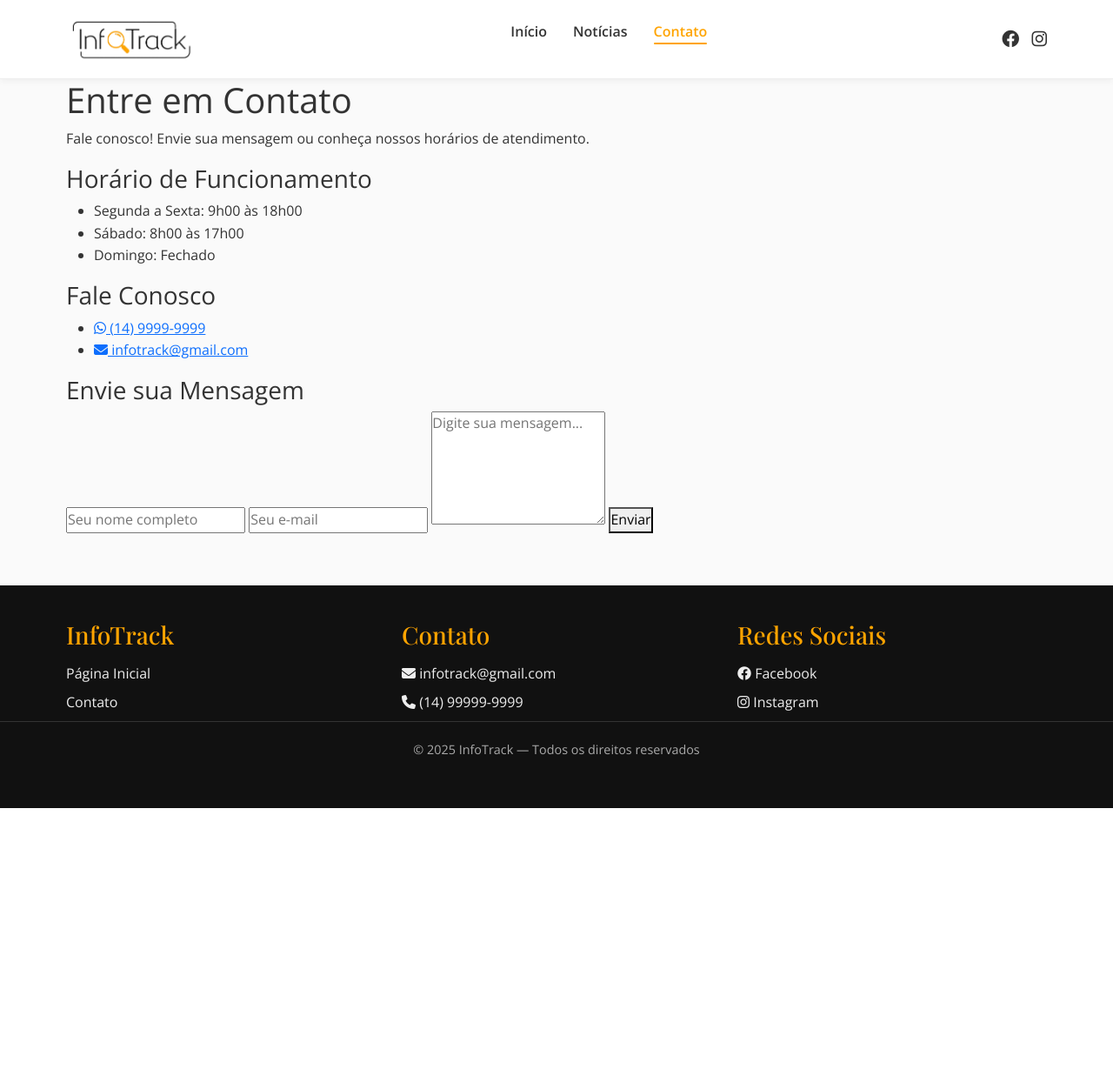
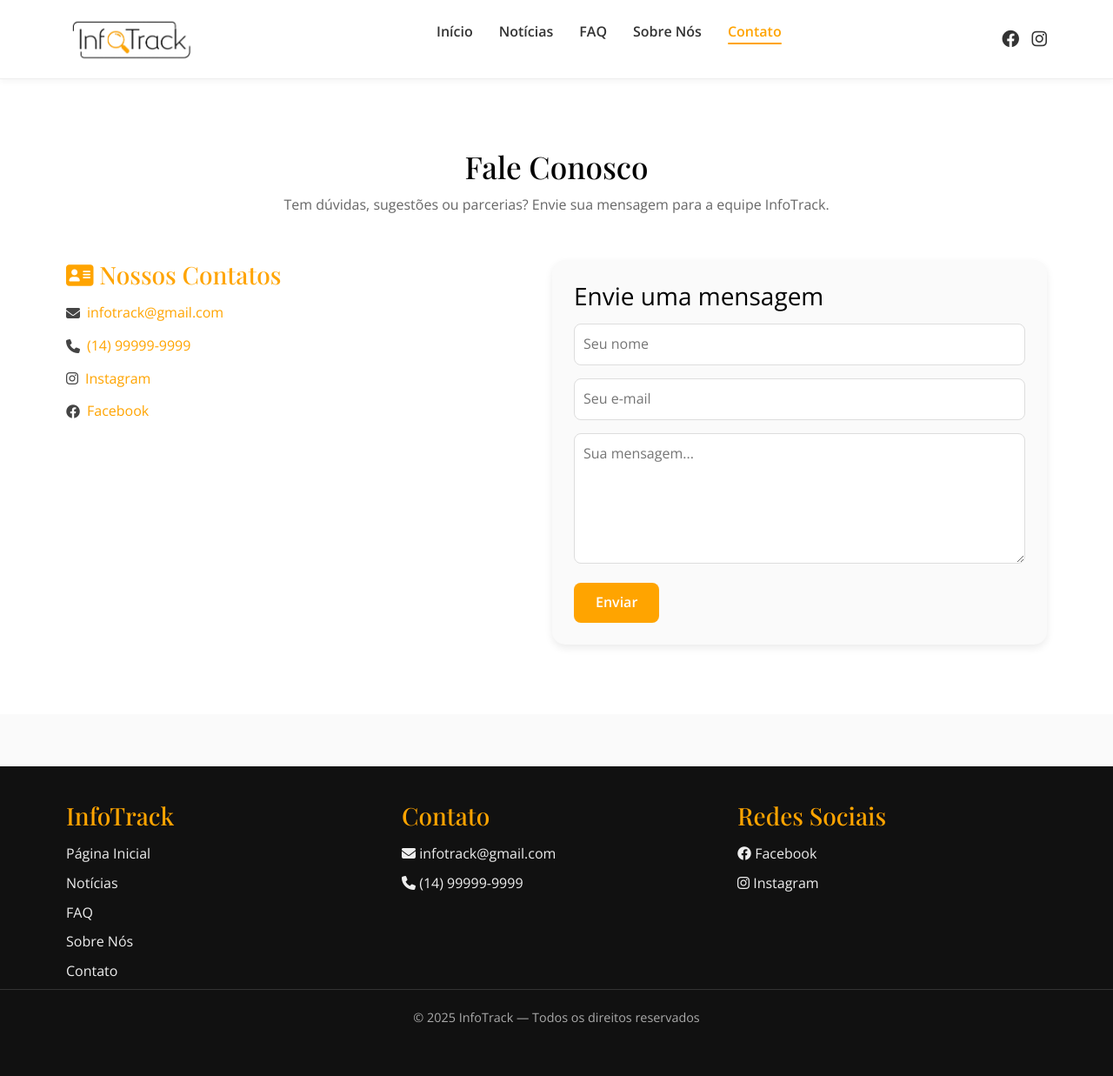
Before and after one commit to NathanGSsilva/fabrica-de-projetos-2025, a Django app: page /contato/ in a window 1280 px wide. Shown: the whole page at 87% size. Before the commit the page ends 929 px from the top, so only its background shows below. Run offline with Django 5.2, Linux system fonts and the light colour scheme.

Commit message:
arrumação template

```diff
--- a/homepage/static/homepage/css/style.css
+++ b/homepage/static/homepage/css/style.css
@@ -326,3 +326,214 @@ body {
   opacity: 1;
   transform: translateY(0);
 }
+
+/* ==================== FAQ PAGE ==================== */
+.faq-page {
+  background: #fff;
+  padding: 80px 0;
+}
+
+.faq-page h1 {
+  text-align: center;
+  font-family: var(--fonte-titulo);
+  color: var(--secundaria);
+  font-size: 2.2rem;
+  margin-bottom: 10px;
+}
+
+.faq-page .subtitulo {
+  text-align: center;
+  color: #666;
+  font-size: 1rem;
+  margin-bottom: 40px;
+}
+
+.faq-grid {
+  display: grid;
+  grid-template-columns: repeat(auto-fit, minmax(280px, 1fr));
+  gap: 25px;
+}
+
+.faq-item {
+  background: #fafafa;
+  padding: 25px 30px;
+  border-radius: 15px;
+  box-shadow: 0 4px 10px rgba(0, 0, 0, 0.08);
+  transition: all 0.3s ease;
+}
+
+.faq-item:hover {
+  transform: translateY(-5px);
+  box-shadow: 0 6px 14px rgba(0, 0, 0, 0.1);
+}
+
+.faq-item h3 {
+  color: var(--primaria);
+  margin-bottom: 10px;
+  font-size: 1.1rem;
+  display: flex;
+  align-items: center;
+  gap: 10px;
+}
+
+.faq-item p {
+  color: #444;
+  font-size: 0.95rem;
+  line-height: 1.6;
+}
+
+/* ==================== CONTATO PAGE ==================== */
+.contato-page {
+  background: #fff;
+  padding: 80px 0;
+}
+
+.contato-page h1 {
+  text-align: center;
+  font-family: var(--fonte-titulo);
+  color: var(--secundaria);
+  font-size: 2.2rem;
+  margin-bottom: 10px;
+}
+
+.contato-page .subtitulo {
+  text-align: center;
+  color: #666;
+  font-size: 1rem;
+  margin-bottom: 50px;
+}
+
+.contato-grid {
+  display: flex;
+  flex-wrap: wrap;
+  justify-content: space-between;
+  gap: 40px;
+}
+
+.contato-info {
+  flex: 1 1 300px;
+}
+
+.contato-info h3 {
+  color: var(--primaria);
+  font-family: var(--fonte-titulo);
+  margin-bottom: 15px;
+}
+
+.contato-info ul {
+  list-style: none;
+  padding: 0;
+}
+
+.contato-info li {
+  margin-bottom: 12px;
+  display: flex;
+  align-items: center;
+  gap: 8px;
+  color: #444;
+}
+
+.contato-info a {
+  color: var(--primaria);
+  text-decoration: none;
+}
+
+.contato-form {
+  flex: 1 1 350px;
+  background: #fafafa;
+  padding: 25px;
+  border-radius: 15px;
+  box-shadow: 0 4px 10px rgba(0, 0, 0, 0.08);
+}
+
+.contato-form h3 {
+  margin-bottom: 15px;
+  color: var(--secundaria);
+}
+
+.contato-form input,
+.contato-form textarea {
+  width: 100%;
+  border: 1px solid #ddd;
+  border-radius: 8px;
+  margin-bottom: 15px;
+  padding: 10px;
+  font-size: 1rem;
+}
+
+.contato-form button {
+  background: var(--primaria);
+  color: white;
+  border: none;
+  padding: 10px 25px;
+  border-radius: 8px;
+  cursor: pointer;
+  font-weight: bold;
+  transition: 0.3s;
+}
+
+.contato-form button:hover {
+  background: #ff8c00;
+}
+
+/* ==================== SOBRE NÓS PAGE ==================== */
+.sobre-nos {
+  background: #fff;
+  padding: 80px 0;
+  text-align: center;
+}
+
+.sobre-nos h1 {
+  font-family: var(--fonte-titulo);
+  color: var(--secundaria);
+  font-size: 2.2rem;
+  margin-bottom: 20px;
+}
+
+.sobre-nos .intro {
+  max-width: 750px;
+  margin: 0 auto 60px;
+  font-size: 1.1rem;
+  color: #555;
+  line-height: 1.7;
+}
+
+.valores-grid {
+  display: grid;
+  grid-template-columns: repeat(auto-fit, minmax(280px, 1fr));
+  gap: 25px;
+}
+
+.valores-grid .card {
+  background: #fafafa;
+  border-radius: 15px;
+  padding: 25px;
+  box-shadow: 0 4px 12px rgba(0, 0, 0, 0.08);
+  transition: all 0.3s ease;
+}
+
+.valores-grid .card:hover {
+  transform: translateY(-5px);
+  box-shadow: 0 6px 14px rgba(0, 0, 0, 0.1);
+}
+
+.valores-grid .card h3 {
+  font-family: var(--fonte-titulo);
+  color: var(--primaria);
+  margin-bottom: 15px;
+}
+
+.valores-grid .card p,
+.valores-grid .card ul {
+  color: #444;
+  line-height: 1.6;
+}
+
+.valores-grid .card ul {
+  list-style: none;
+  padding: 0;
+}
+
+.valores-grid .card ul li {
+  margin-bottom: 8px;
+}
--- a/homepage/templates/homepage/base.html
+++ b/homepage/templates/homepage/base.html
@@ -2,13 +2,29 @@
 <!DOCTYPE html>
 <html lang="pt-BR">
   <head>
-  <meta charset="UTF-8">
-  <meta name="viewport" content="width=device-width, initial-scale=1.0">
+    <meta charset="UTF-8" />
+    <meta name="viewport" content="width=device-width, initial-scale=1.0" />
     <title>{% block title %}InfoTrack{% endblock %}</title>
-  <link rel="stylesheet" href="https://cdnjs.cloudflare.com/ajax/libs/font-awesome/6.4.2/css/all.min.css" integrity="sha512-z3gLpd7yknf1YoNbCzqRKc4qyor8gaKU1qmn+CShxbuBusANI9QpRohGBreCFkKxLhei6S9CQXFEbbKuqLg0DA==" crossorigin="anonymous" referrerpolicy="no-referrer" />
-  <link href="https://fonts.googleapis.com/css2?family=Open+Sans:wght@300;400;600&family=Playfair+Display:wght@500;700&display=swap" rel="stylesheet">
-  <link rel="stylesheet" href="https://cdn.jsdelivr.net/npm/bootstrap@5.3.3/dist/css/bootstrap.min.css">
-  <link rel="stylesheet" href="{% static 'homepage/css/style.css' %}">
+
+    <!-- ===== FONTES E ICONES ===== -->
+    <link
+      rel="stylesheet"
+      href="https://cdnjs.cloudflare.com/ajax/libs/font-awesome/6.4.2/css/all.min.css"
+      integrity="sha512-z3gLpd7yknf1YoNbCzqRKc4qyor8gaKU1qmn+CShxbuBusANI9QpRohGBreCFkKxLhei6S9CQXFEbbKuqLg0DA=="
+      crossorigin="anonymous"
+      referrerpolicy="no-referrer"
+    />
+    <link
+      href="https://fonts.googleapis.com/css2?family=Open+Sans:wght@300;400;600&family=Playfair+Display:wght@500;700&display=swap"
+      rel="stylesheet"
+    />
+    <link
+      rel="stylesheet"
+      href="https://cdn.jsdelivr.net/npm/bootstrap@5.3.3/dist/css/bootstrap.min.css"
+    />
+
+    <!-- ===== ESTILO PRINCIPAL ===== -->
+    <link rel="stylesheet" href="{% static 'homepage/css/style.css' %}" />
   </head>
 
   <body>
@@ -17,30 +33,66 @@
       <div class="header-content container">
         <div class="logo">
           <a href="{% url 'index' %}">
-          <img src="{% static 'homepage/img/logopreta.png' %}" alt="Logo InfoTrack">
+            <img
+              src="{% static 'homepage/img/logopreta.png' %}"
+              alt="Logo InfoTrack"
+            />
           </a>
         </div>
 
         <nav class="menu">
           <ul>
-          <li><a href="{% url 'index' %}" class="{% if request.path == '/' %}ativo{% endif %}">Início</a></li>
-          <li><a href="{% url 'filtragem' %}" class="{% if 'filtragem' in request.path %}ativo{% endif %}">Notícias</a></li>
-          <li><a href="{% url 'contato' %}" class="{% if 'contato' in request.path %}ativo{% endif %}">Contato</a></li>
+            <li>
+              <a
+                href="{% url 'index' %}"
+                class="{% if request.path == '/' %}ativo{% endif %}"
+                >Início</a
+              >
+            </li>
+            <li>
+              <a
+                href="{% url 'filtragem' %}"
+                class="{% if 'filtragem' in request.path %}ativo{% endif %}"
+                >Notícias</a
+              >
+            </li>
+            <li>
+              <a
+                href="{% url 'faq' %}"
+                class="{% if 'faq' in request.path %}ativo{% endif %}"
+                >FAQ</a
+              >
+            </li>
+            <li>
+              <a
+                href="{% url 'sobrenos' %}"
+                class="{% if 'sobrenos' in request.path %}ativo{% endif %}"
+                >Sobre Nós</a
+              >
+            </li>
+            <li>
+              <a
+                href="{% url 'contato' %}"
+                class="{% if 'contato' in request.path %}ativo{% endif %}"
+                >Contato</a
+              >
+            </li>
           </ul>
         </nav>
 
         <div class="socials">
-        <a href="https://facebook.com"><i class="fa-brands fa-facebook"></i></a>
-        <a href="https://instagram.com"><i class="fa-brands fa-instagram"></i></a>
+          <a href="https://facebook.com"
+            ><i class="fa-brands fa-facebook"></i
+          ></a>
+          <a href="https://instagram.com"
+            ><i class="fa-brands fa-instagram"></i
+          ></a>
         </div>
       </div>
     </header>
 
     <!-- ===== CONTEÚDO ===== -->
-  <main>
-    {% block content %}
-    {% endblock %}
-  </main>
+    <main>{% block content %} {% endblock %}</main>
 
     <!-- ===== FOOTER ===== -->
     <footer id="rodape">
@@ -48,19 +100,30 @@
         <div>
           <h3>InfoTrack</h3>
           <a href="{% url 'index' %}">Página Inicial</a>
+          <a href="{% url 'filtragem' %}">Notícias</a>
+          <a href="{% url 'faq' %}">FAQ</a>
+          <a href="{% url 'sobrenos' %}">Sobre Nós</a>
           <a href="{% url 'contato' %}">Contato</a>
         </div>
 
         <div>
           <h3>Contato</h3>
-        <a href="mailto:infotrack@gmail.com"><i class="fa-solid fa-envelope"></i> infotrack@gmail.com</a>
-        <a href="tel:+551499999999"><i class="fa-solid fa-phone"></i> (14) 99999-9999</a>
+          <a href="mailto:infotrack@gmail.com"
+            ><i class="fa-solid fa-envelope"></i> infotrack@gmail.com</a
+          >
+          <a href="tel:+551499999999"
+            ><i class="fa-solid fa-phone"></i> (14) 99999-9999</a
+          >
         </div>
 
         <div>
           <h3>Redes Sociais</h3>
-        <a href="https://facebook.com"><i class="fa-brands fa-facebook"></i> Facebook</a>
-        <a href="https://instagram.com"><i class="fa-brands fa-instagram"></i> Instagram</a>
+          <a href="https://facebook.com"
+            ><i class="fa-brands fa-facebook"></i> Facebook</a
+          >
+          <a href="https://instagram.com"
+            ><i class="fa-brands fa-instagram"></i> Instagram</a
+          >
         </div>
       </div>
       <div class="copyright">
@@ -68,8 +131,12 @@
       </div>
     </footer>
 
-  <button id="btnTopo" title="Voltar ao topo"><i class="fa-solid fa-arrow-up"></i></button>
+    <!-- ===== BOTÃO TOPO ===== -->
+    <button id="btnTopo" title="Voltar ao topo">
+      <i class="fa-solid fa-arrow-up"></i>
+    </button>
 
+    <!-- ===== SCRIPTS ===== -->
     <script src="https://cdn.jsdelivr.net/npm/bootstrap@5.3.3/dist/js/bootstrap.bundle.min.js"></script>
     <script src="{% static 'homepage/js/main.js' %}"></script>
   </body>
--- a/homepage/templates/homepage/contato.html
+++ b/homepage/templates/homepage/contato.html
@@ -4,36 +4,46 @@
 {% block title %}Contato | InfoTrack{% endblock %}
 
 {% block content %}
-<section class="contato-page fade-in container">
-  <h1>Entre em Contato</h1>
-  <p>Fale conosco! Envie sua mensagem ou conheça nossos horários de atendimento.</p>
+<section class="contato-page fade-in">
+  <div class="container">
+    <h1>Fale Conosco</h1>
+    <p class="subtitulo">
+      Tem dúvidas, sugestões ou parcerias? Envie sua mensagem para a equipe InfoTrack.
+    </p>
 
     <div class="contato-grid">
       <div class="contato-info">
-      <h3>Horário de Funcionamento</h3>
+        <h3><i class="fa-solid fa-address-card"></i> Nossos Contatos</h3>
         <ul>
-        <li>Segunda a Sexta: 9h00 às 18h00</li>
-        <li>Sábado: 8h00 às 17h00</li>
-        <li>Domingo: Fechado</li>
-      </ul>
-
-      <h3>Fale Conosco</h3>
-      <ul>
-        <li><a href="http://wa.me/551499999999"><i class="fa-brands fa-whatsapp"></i> (14) 9999-9999</a></li>
-        <li><a href="mailto:infotrack@gmail.com"><i class="fa-solid fa-envelope"></i> infotrack@gmail.com</a></li>
+          <li>
+            <i class="fa-solid fa-envelope"></i>
+            <a href="mailto:infotrack@gmail.com">infotrack@gmail.com</a>
+          </li>
+          <li>
+            <i class="fa-solid fa-phone"></i>
+            <a href="tel:+551499999999">(14) 99999-9999</a>
+          </li>
+          <li>
+            <i class="fa-brands fa-instagram"></i>
+            <a href="https://instagram.com">Instagram</a>
+          </li>
+          <li>
+            <i class="fa-brands fa-facebook"></i>
+            <a href="https://facebook.com">Facebook</a>
+          </li>
         </ul>
       </div>
 
       <div class="contato-form">
-      <h3>Envie sua Mensagem</h3>
-      <form method="post" action="">
-        {% csrf_token %}
-        <input type="text" name="nome" placeholder="Seu nome completo" required>
-        <input type="email" name="email" placeholder="Seu e-mail" required>
-        <textarea name="mensagem" rows="5" placeholder="Digite sua mensagem..." required></textarea>
+        <h3>Envie uma mensagem</h3>
+        <form>
+          <input type="text" placeholder="Seu nome" required />
+          <input type="email" placeholder="Seu e-mail" required />
+          <textarea rows="5" placeholder="Sua mensagem..." required></textarea>
           <button type="submit">Enviar</button>
         </form>
       </div>
     </div>
+  </div>
 </section>
 {% endblock %}
```
Also changed, not shown: homepage/templates/homepage/faq.html (+37 -32 lines), homepage/templates/homepage/index.html (+11 -14 lines), homepage/templates/homepage/sobrenos.html (+20 -13 lines), homepage/views.py (+2 -5 lines), requirements.txt (added, +8 -0 lines). Lines whose indentation alone changed are shown as unchanged.
